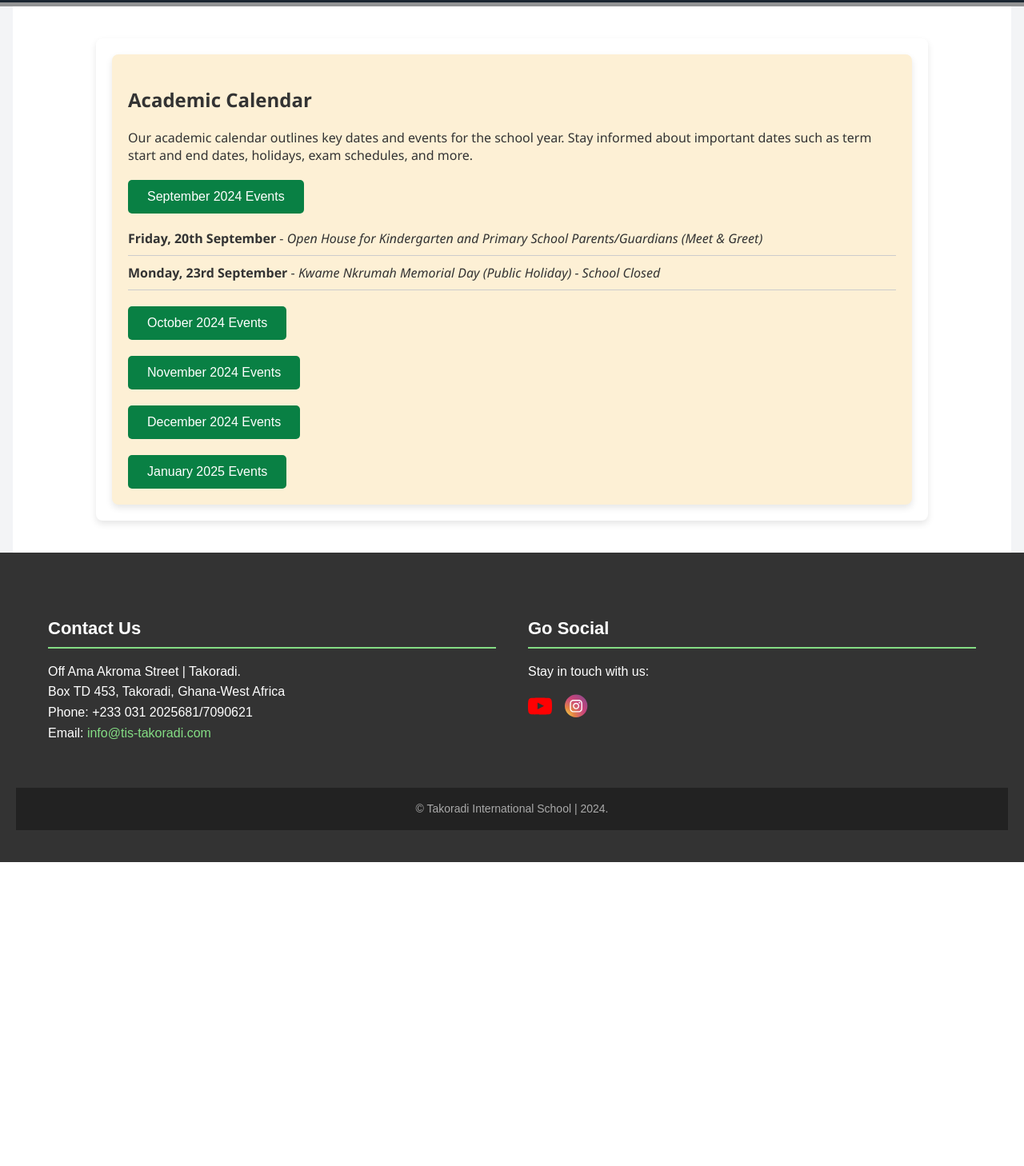
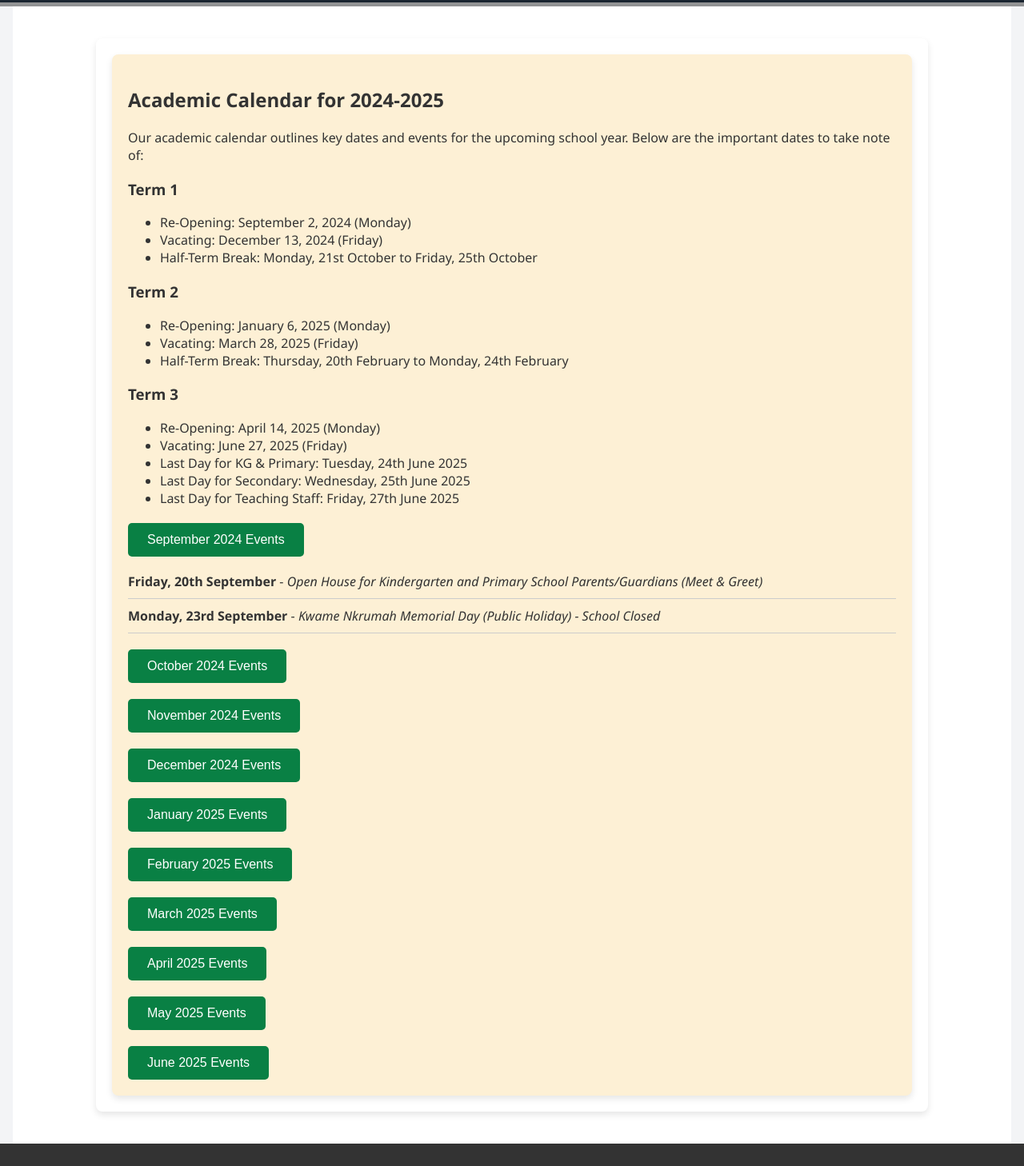
Before and after one commit to Aboagye-Heming/TIS-website, a Vue app: page /academic-calender-and-events in a window 1280 px wide. Shown: the part 552-2010 px from the top of the page at 80% size. Before the commit the page ends 1630 px from the top, so only its background shows below. Built offline with nearby package versions, Linux system fonts and the light colour scheme.

Commit message:
changed pictures for sliding component

```diff
--- a/src/components/WelcomeComponent.vue
+++ b/src/components/WelcomeComponent.vue
@@ -5,7 +5,7 @@
         <!-- Image Section -->
         <div class="col-sm-4 welcome-image-container">
           <img
-            src="@/assets/images/art_show.jpg"
+            src="@/assets/images/kg_kids_drone_shot.jpg"
             alt="School Image"
             class="welcome-image"
           />
@@ -47,7 +47,7 @@
   box-sizing: border-box;
   margin: 0;
   padding: 0;
-  font-family: 'Arial', sans-serif; /* Consistent font family */
+  font-family: "Arial", sans-serif; /* Consistent font family */
 }
 
 /* Welcome Section Styles */
--- a/src/components/sliderComponent.vue
+++ b/src/components/sliderComponent.vue
@@ -17,7 +17,7 @@
 
 <script setup>
 import { ref, onMounted, onUnmounted } from "vue";
-import image1 from "@/assets/images/kg_graduation_2.jpg";
+import image1 from "@/assets/images/grade_6_girls_graduation.jpg";
 import image2 from "@/assets/images/artshow.jpg";
 import image3 from "@/assets/images/upper_primary_excursion.jpg";
 
--- a/src/views/AcademicCalender.vue
+++ b/src/views/AcademicCalender.vue
@@ -14,10 +14,36 @@
       <section class="calendar-content">
         <div class="content-wrapper">
           <div class="content-block calendar-block">
-            <h2>Academic Calendar</h2>
+            <h2>Academic Calendar for 2024-2025</h2>
             <p>
-              Our academic calendar outlines key dates and events for the school year. Stay informed about important dates such as term start and end dates, holidays, exam schedules, and more.
+              Our academic calendar outlines key dates and events for the upcoming school year. Below are the important dates to take note of:
             </p>
+
+            <!-- Term 1 -->
+            <h3>Term 1</h3>
+            <ul>
+              <li>Re-Opening: September 2, 2024 (Monday)</li>
+              <li>Vacating: December 13, 2024 (Friday)</li>
+              <li>Half-Term Break: Monday, 21st October to Friday, 25th October</li>
+            </ul>
+
+            <!-- Term 2 -->
+            <h3>Term 2</h3>
+            <ul>
+              <li>Re-Opening: January 6, 2025 (Monday)</li>
+              <li>Vacating: March 28, 2025 (Friday)</li>
+              <li>Half-Term Break: Thursday, 20th February to Monday, 24th February</li>
+            </ul>
+
+            <!-- Term 3 -->
+            <h3>Term 3</h3>
+            <ul>
+              <li>Re-Opening: April 14, 2025 (Monday)</li>
+              <li>Vacating: June 27, 2025 (Friday)</li>
+              <li>Last Day for KG & Primary: Tuesday, 24th June 2025</li>
+              <li>Last Day for Secondary: Wednesday, 25th June 2025</li>
+              <li>Last Day for Teaching Staff: Friday, 27th June 2025</li>
+            </ul>
 
             <!-- Dropdown for September Events -->
             <div class="dropdown">
@@ -78,6 +104,67 @@
                 </li>
               </ul>
             </div>
+
+            <!-- Dropdown for February Events -->
+            <div class="dropdown">
+              <button class="dropdown-toggle" @click="toggleDropdown('february')">
+                February 2025 Events
+              </button>
+              <ul v-if="isDropdownOpen.february" class="dropdown-menu">
+                <li v-for="event in eventsByMonth.february" :key="event.date">
+                  <span class="event-date">{{ event.date }}</span> - <span class="event-name">{{ event.event }}</span>
+                </li>
+              </ul>
+            </div>
+
+            <!-- Dropdown for March Events -->
+            <div class="dropdown">
+              <button class="dropdown-toggle" @click="toggleDropdown('march')">
+                March 2025 Events
+              </button>
+              <ul v-if="isDropdownOpen.march" class="dropdown-menu">
+                <li v-for="event in eventsByMonth.march" :key="event.date">
+                  <span class="event-date">{{ event.date }}</span> - <span class="event-name">{{ event.event }}</span>
+                </li>
+              </ul>
+            </div>
+
+            <!-- Dropdown for April Events -->
+            <div class="dropdown">
+              <button class="dropdown-toggle" @click="toggleDropdown('april')">
+                April 2025 Events
+              </button>
+              <ul v-if="isDropdownOpen.april" class="dropdown-menu">
+                <li v-for="event in eventsByMonth.april" :key="event.date">
+                  <span class="event-date">{{ event.date }}</span> - <span class="event-name">{{ event.event }}</span>
+                </li>
+              </ul>
+            </div>
+
+            <!-- Dropdown for May Events -->
+            <div class="dropdown">
+              <button class="dropdown-toggle" @click="toggleDropdown('may')">
+                May 2025 Events
+              </button>
+              <ul v-if="isDropdownOpen.may" class="dropdown-menu">
+                <li v-for="event in eventsByMonth.may" :key="event.date">
+                  <span class="event-date">{{ event.date }}</span> - <span class="event-name">{{ event.event }}</span>
+                </li>
+              </ul>
+            </div>
+
+            <!-- Dropdown for June Events -->
+            <div class="dropdown">
+              <button class="dropdown-toggle" @click="toggleDropdown('june')">
+                June 2025 Events
+              </button>
+              <ul v-if="isDropdownOpen.june" class="dropdown-menu">
+                <li v-for="event in eventsByMonth.june" :key="event.date">
+                  <span class="event-date">{{ event.date }}</span> - <span class="event-name">{{ event.event }}</span>
+                </li>
+              </ul>
+            </div>
+
           </div>
         </div>
       </section>
@@ -95,6 +182,11 @@ const isDropdownOpen = ref({
   november: false,
   december: false,
   january: false,
+  february: false,
+  march: false,
+  april: false,
+  may: false,
+  june: false,
 });
 
 // Event data categorized by month
@@ -112,23 +204,35 @@ const eventsByMonth = ref({
     { date: "Monday, 21st October to Friday, 25th October", event: "Half-term Break (School Closed)" },
   ],
   november: [
-    { date: "Wednesday, 6th November", event: "CNN Call to Earth Day – Launch" },
-    { date: "Monday, 11th November to Friday, 15th November", event: "Anti-Bullying Week (Theme: Choose Respect)" },
-    { date: "Friday, 22nd November", event: "Free Dress Day - Make a Contribution to Charity (Orphanage Drive)" },
-    { date: "Tuesday, 26th November", event: "End of Term 1 Assessments Begin for Secondary School" },
+    { date: "Friday, 1st November", event: "End of First Term Exams Begin (Secondary School)" },
+    { date: "Friday, 29th November", event: "Parents’ Day for Kindergarten and Primary Schools" },
   ],
   december: [
-    { date: "Tuesday, 3rd December", event: "End of Term 1 Assessments Begin for Kindergarten & Primary School" },
-    { date: "Friday, 6th December", event: "Farmer’s Day (Public Holiday) - School Closed" },
-    { date: "Thursday, 12th December", event: "Orphanage Drive Bake Sale (TBC)" },
-    { date: "Friday, 13th December", event: "End of Term 1 (Free Dress Day) - Election of School Prefects" },
+    { date: "Friday, 6th December", event: "Christmas Concert for Secondary School" },
+    { date: "Wednesday, 11th December", event: "Christmas Concert for Kindergarten and Primary Schools" },
+    { date: "Friday, 13th December", event: "End of Term 1 – Vacating Day" },
   ],
   january: [
-    { date: "Monday, 6th January", event: "School Re-opens for Term 2" },
+    { date: "Monday, 6th January", event: "School Re-opens – Term 2 Begins" },
+  ],
+  february: [
+    { date: "Thursday, 20th February", event: "Half-Term Break Begins" },
+    { date: "Monday, 24th February", event: "Half-Term Break Ends" },
+  ],
+  march: [
+    { date: "Friday, 28th March", event: "End of Term 2 – Vacating Day" },
+  ],
+  april: [
+    { date: "Monday, 14th April", event: "School Re-opens – Term 3 Begins" },
+  ],
+  may: [
+    { date: "Friday, 1st May", event: "Labour Day (Public Holiday) – School Closed" },
+  ],
+  june: [
+    { date: "Friday, 27th June", event: "End of Term 3 – Vacating Day" },
   ],
 });
 
-// Function to toggle dropdowns
 function toggleDropdown(month) {
   isDropdownOpen.value[month] = !isDropdownOpen.value[month];
 }
@@ -166,7 +270,7 @@ onMounted(() => {
   display: flex;
   flex-direction: column;
   min-height: 100vh;
-  font-family: 'Segoe UI', Tahoma, Geneva, Verdana, sans-serif;
+  font-family: "Segoe UI", Tahoma, Geneva, Verdana, sans-serif;
   background-color: #f3f4f6;
   margin-top: 50px;
 }
--- a/src/views/AcademicProgramme.vue
+++ b/src/views/AcademicProgramme.vue
@@ -2,7 +2,7 @@
     <section class="academic-programme-page">
       <div class="page-image-container">
         <img
-          src="@/assets/images/primary_graduation.jpg"
+          src="@/assets/images/kg_arts.jpg"
           alt="Academic Programme"
           class="page-image"
         />
--- a/src/views/EducationalLevels.vue
+++ b/src/views/EducationalLevels.vue
@@ -2,7 +2,7 @@
   <section class="school-page">
     <div class="school-image-container">
       <img
-        src="@/assets/images/staff.jpg"
+        src="@/assets/images/kg_learning.jpg"
         alt="School Building"
         class="school-image"
       />
--- a/src/views/FacilitiesPage.vue
+++ b/src/views/FacilitiesPage.vue
@@ -2,7 +2,7 @@
     <section class="facilities-page">
       <div class="page-image-container">
         <img
-          src="@/assets/images/kg_arts.jpg"
+          src="@/assets/images/sec_sports.jpg"
           alt="School Facilities"
           class="page-image"
         />
```
